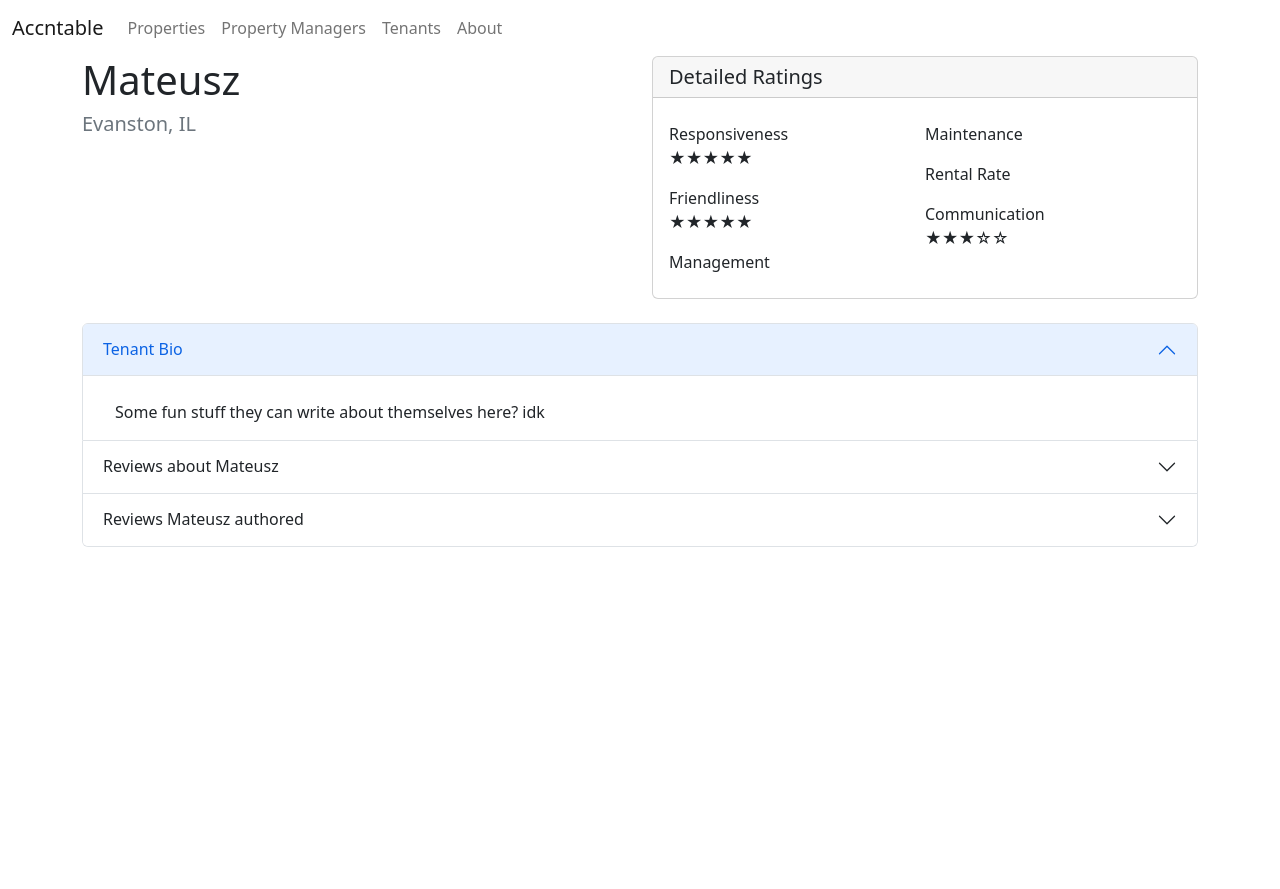
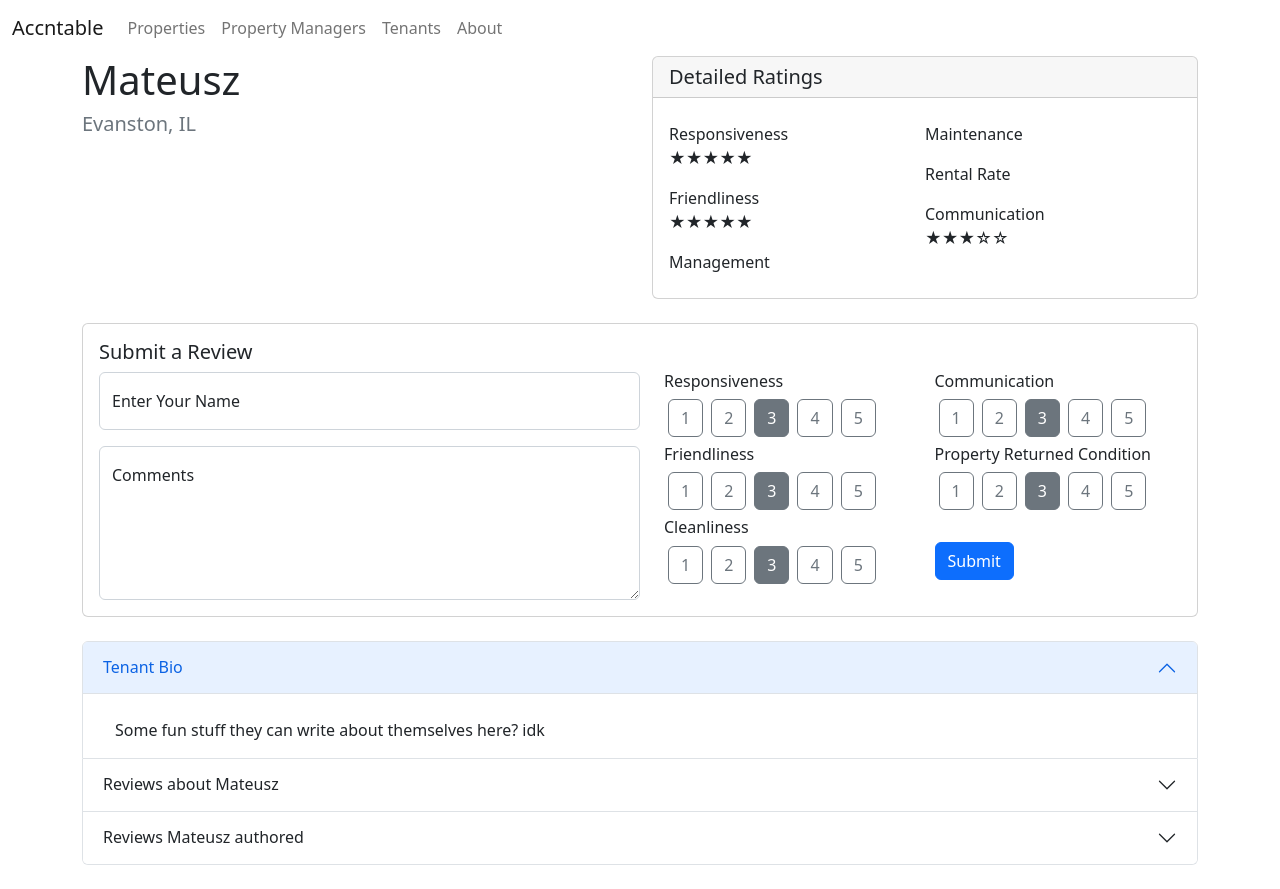
Before and after one commit to mattryczek/accntable, a Vue app: page /tenant/1 in a window 1280 px wide. Before the commit the page ends 800 px from the top, so only its background shows below. Built offline with nearby package versions, Linux system fonts and the light colour scheme.

Commit message:
TenantDetail Update

```diff
--- /dev/null
+++ b/src/components/TenantReviewForm.vue
@@ -0,0 +1,43 @@
+<script setup>
+import InlineRadio from '@comp/InlineRadio.vue'
+
+</script>
+
+<template>
+    <div class="card my-4">
+        <div class="card-body">
+            <h5 class="card-title mb-2">Submit a Review</h5>
+            <div class="row">
+                <div class="col">
+                    <div class="form-floating mb-3">
+                        <input type="email" class="form-control" id="exampleInputEmail1" placeholder="Enter Your Name">
+                        <label for="floatingInput">Enter Your Name</label>
+                    </div>
+
+                    <div class="form-floating">
+                        <textarea rows="6" style="height:100%;" class="form-control" placeholder="Leave a comment here"
+                            id="floatingTextarea"></textarea>
+                        <label for="floatingTextarea">Comments</label>
+                    </div>
+                </div>
+                <div class="row col">
+                    <div class="col">
+                        <InlineRadio :label="`Responsiveness`" />
+                        <InlineRadio :label="`Friendliness`" />
+                        <InlineRadio :label="`Cleanliness`" />
+                    </div>
+                    <div class="col">
+                        <InlineRadio :label="`Communication`" />
+                        <InlineRadio :label="`Property Returned Condition`" />
+                        <button class="btn btn-primary mt-4">Submit</button>
+                    </div>
+
+                </div>
+            </div>
+            <form>
+
+
+            </form>
+        </div>
+    </div>
+</template>
--- a/src/views/TenantDetail.vue
+++ b/src/views/TenantDetail.vue
@@ -5,6 +5,7 @@ import { useRoute } from 'vue-router'
 import Navbar from '@comp/Navbar.vue'
 import ReviewCard from '@comp/ReviewCard.vue'
 import ScoreCard from '@comp/ScoreCard.vue'
+import ReviewForm from '@comp/TenantReviewform.vue'
 import Footer from '@comp/Footer.vue'
 
 import tenData from '@json/tenants.json'
@@ -33,6 +34,8 @@ let current = tenants.find((el) => el.id === route.params.id)
                 <ScoreCard :key="current.id" :data="current.categories" />
             </div>
         </div>
+
+        <ReviewForm />
 
         <div class="accordion my-4" id="accordionExample">
             <div class="accordion-item">
```
